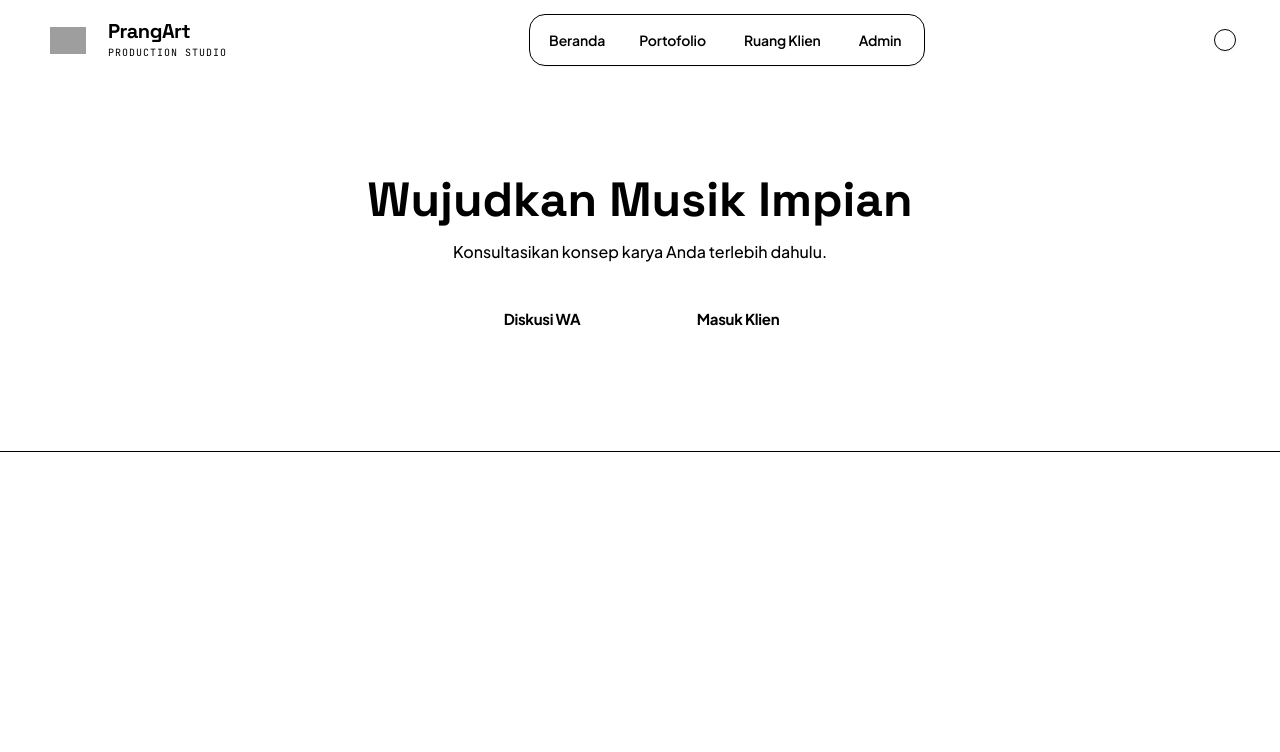
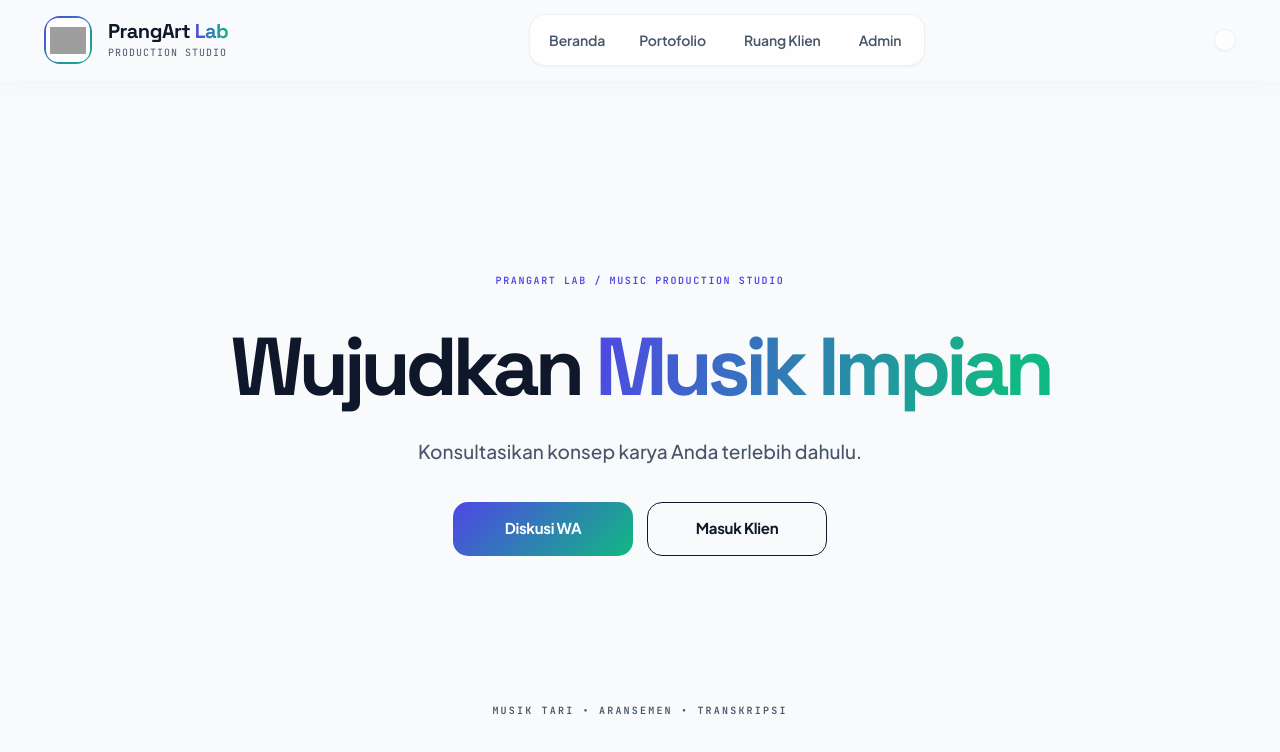
Before and after one commit to PrangArtLab/PrangArt-Lab-Web-Baru, a plain HTML site: page index.html in a window 1280 px wide. Drawn offline with nearby package versions, Linux system fonts and the light colour scheme; grey boxes are pictures that could not be loaded.

Commit message:
Restore base styles and polish the homepage design without icons

```diff
--- a/css/styles.css
+++ b/css/styles.css
@@ -1,40 +1,134 @@
-/* Tambahan estetika premium untuk header & hero */
-body {
-  background:
-    radial-gradient(circle at top left, rgba(79, 70, 229, 0.08), transparent 32%),
-    radial-gradient(circle at bottom right, rgba(16, 185, 129, 0.06), transparent 28%),
-    rgb(var(--base));
+:root {
+  --base: 248 250 252;
+  --surface: 255 255 255;
+  --panel: 241 245 249;
+  --primary: 79 70 229;
+  --accent: 16 185 129;
+  --text-main: 15 23 42;
+  --text-muted: 71 85 105;
+  --border: 226 232 240;
 }
 
-header {
-  border-bottom: 1px solid rgba(var(--border), 0.8) !important;
+.dark {
+  --base: 2 6 23;
+  --surface: 15 23 42;
+  --panel: 30 41 59;
+  --primary: 129 140 248;
+  --accent: 52 211 153;
+  --text-main: 248 250 252;
+  --text-muted: 148 163 184;
+  --border: 51 65 85;
 }
 
-header .max-w-7xl {
-  padding-top: 4px;
-  padding-bottom: 4px;
+* { box-sizing: border-box; }
+html, body {
+  background-color: rgb(var(--base));
+  color: rgb(var(--text-main));
+  font-family: 'Plus Jakarta Sans', sans-serif;
+  scroll-behavior: smooth;
+  transition: background-color 0.3s ease, color 0.3s ease;
+  min-height: 100vh;
 }
 
-header button[onclick*="navigateTo('home')"] {
-  border-radius: 20px;
-  padding: 8px 12px;
+h1, h2, h3, h4, .font-display {
+  font-family: 'Space Grotesk', sans-serif;
+  letter-spacing: -0.02em;
 }
 
+.glass-panel {
+  background: rgba(var(--surface), 0.65);
+  backdrop-filter: blur(20px);
+  -webkit-backdrop-filter: blur(20px);
+  border-bottom: 1px solid rgba(var(--border), 0.5);
+  box-shadow: 0 4px 30px rgba(0, 0, 0, 0.03);
+}
+
+.btn-primary {
+  background: linear-gradient(135deg, rgb(var(--primary)) 0%, rgb(var(--accent)) 100%);
+  color: #fff;
+  transition: all 0.3s cubic-bezier(0.4, 0, 0.2, 1);
+  border: none;
+  position: relative;
+  overflow: hidden;
+}
+.btn-primary::after {
+  content: '';
+  position: absolute;
+  inset: 0;
+  background: linear-gradient(135deg, rgba(255,255,255,0.2), transparent);
+  opacity: 0;
+  transition: opacity 0.3s ease;
+}
+.btn-primary:hover:not(:disabled) {
+  filter: brightness(1.05);
+  box-shadow: 0 10px 25px -5px rgba(var(--primary), 0.5);
+  transform: translateY(-2px);
+}
+.btn-primary:hover:not(:disabled)::after { opacity: 1; }
+.btn-primary:disabled { opacity: 0.6; cursor: not-allowed; filter: grayscale(50%); }
+
+.btn-outline {
+  border: 1px solid rgb(var(--border));
+  color: rgb(var(--text-main));
+  background: rgb(var(--surface));
+  transition: all 0.3s ease;
+  box-shadow: 0 2px 5px rgba(0,0,0,0.02);
+}
+.btn-outline:hover {
+  border-color: rgb(var(--primary));
+  color: rgb(var(--primary));
+  background: rgba(var(--primary), 0.05);
+  transform: translateY(-1px);
+  box-shadow: 0 4px 10px rgba(var(--primary), 0.1);
+}
+
+.nav-pill { color: rgb(var(--text-muted)); }
+.nav-pill:hover { color: rgb(var(--text-main)); background: rgba(var(--text-main), 0.05); }
+.nav-pill.bg-primary {
+  background: linear-gradient(135deg, rgb(var(--primary)), rgb(var(--accent))) !important;
+  color: #fff !important;
+  box-shadow: 0 4px 15px -3px rgba(var(--primary), 0.4);
+}
+
+::-webkit-scrollbar { width: 8px; height: 8px; }
+::-webkit-scrollbar-track { background: rgb(var(--base)); }
+::-webkit-scrollbar-thumb { background: rgb(var(--border)); border-radius: 9999px; }
+::-webkit-scrollbar-thumb:hover { background: rgb(var(--primary)); }
+
+.page-dissolve { animation: pageDissolve 0.4s ease-out forwards; }
+@keyframes pageDissolve {
+  from { opacity: 0; transform: translateY(15px); }
+  to { opacity: 1; transform: translateY(0); }
+}
+.animate-fade-in { animation: fadeIn 0.3s ease-out; }
+@keyframes fadeIn {
+  from { opacity: 0; transform: scale(0.98); }
+  to { opacity: 1; transform: scale(1); }
+}
+
+input:focus, select:focus, textarea:focus {
+  box-shadow: 0 0 0 3px rgba(var(--primary), 0.2) !important;
+}
+
+/* Warna latar yang lembut untuk seluruh halaman. */
+body {
+  background-image:
+    radial-gradient(circle at 5% 0%, rgba(var(--primary), 0.07), transparent 30%),
+    radial-gradient(circle at 100% 70%, rgba(var(--accent), 0.05), transparent 28%);
+}
+
+/* Header dan navigasi dibuat lebih tegas tanpa menambah ikon. */
+header { border-bottom-color: rgba(var(--border), 0.8) !important; }
+header button[onclick*="navigateTo('home')"] { border-radius: 20px; padding: 8px 12px; }
 header button[onclick*="navigateTo('home')"] .w-12 {
   box-shadow: 0 10px 28px -12px rgba(var(--primary), 0.45);
   border: 1px solid rgba(var(--primary), 0.18);
 }
-
-header button[onclick*="navigateTo('home')"] .text-transparent {
-  filter: drop-shadow(0 6px 12px rgba(var(--primary), 0.12));
-}
-
 nav {
-  gap: 8px;
-  background: rgba(var(--surface), 0.62);
+  gap: 6px;
+  background: rgba(var(--surface), 0.72);
   box-shadow: inset 0 1px 0 rgba(255,255,255,0.7);
 }
-
 .nav-pill {
   border-radius: 14px;
   padding: 10px 16px;
@@ -43,114 +137,136 @@ nav {
   transition: all 0.25s ease;
   border: 1px solid transparent;
 }
-
 .nav-pill.bg-primary {
-  background: linear-gradient(135deg, rgb(var(--primary)) 0%, rgb(var(--accent)) 100%) !important;
-  box-shadow: 0 14px 24px -16px rgba(var(--primary), 0.7);
-  border-color: rgba(255,255,255,0.12);
+  background: linear-gradient(135deg, rgb(var(--primary)), rgb(var(--accent))) !important;
+  box-shadow: 0 10px 24px -14px rgba(var(--primary), 0.8);
+  border-color: rgba(255,255,255,0.16);
 }
-
 .nav-pill:not(.bg-primary):hover {
   background: rgba(var(--primary), 0.06);
   border-color: rgba(var(--primary), 0.12);
 }
 
+/* Hero beranda: gradien lembut, hierarki judul yang kuat, tanpa ikon. */
+#page-home { position: relative; }
+#page-home::before {
+  content: '';
+  position: absolute;
+  inset: 20px 10% auto;
+  height: 180px;
+  border-radius: 999px;
+  background: radial-gradient(circle, rgba(var(--primary), 0.1), transparent 65%);
+  filter: blur(40px);
+  pointer-events: none;
+}
 #page-home > div {
+  isolation: isolate;
+  min-height: min(690px, calc(100vh - 80px));
+  display: flex;
+  flex-direction: column;
+  align-items: center;
+  justify-content: center;
+  padding: clamp(100px, 15vh, 150px) 24px clamp(115px, 17vh, 165px);
+  border: 0 !important;
   box-shadow: inset 0 1px 0 rgba(255,255,255,0.8);
+  background:
+    radial-gradient(ellipse at 50% 45%, rgba(var(--primary), 0.12), transparent 42%),
+    radial-gradient(ellipse at 12% 18%, rgba(var(--accent), 0.13), transparent 32%),
+    radial-gradient(ellipse at 88% 82%, rgba(var(--primary), 0.10), transparent 34%),
+    linear-gradient(145deg, rgb(var(--surface)) 8%, rgb(var(--base)) 100%) !important;
 }
-
 #page-home > div::before {
-  background: linear-gradient(135deg, rgba(var(--surface), 0.9), rgba(var(--surface), 0.68));
-  backdrop-filter: blur(6px);
+  content: 'PRANGART LAB  /  MUSIC PRODUCTION STUDIO';
+  display: inline-flex;
+  align-items: center;
+  margin-bottom: 28px;
+  padding: 9px 15px;
+  border: 1px solid rgba(var(--primary), 0.22);
+  border-radius: 999px;
+  background: rgba(var(--surface), 0.76);
+  color: rgb(var(--primary));
+  font: 700 10px/1.2 'JetBrains Mono', monospace;
+  letter-spacing: 0.16em;
+  box-shadow: 0 8px 28px rgba(var(--primary), 0.08);
 }
-
 #page-home > div::after {
-  border-top-color: rgba(var(--border), 0.95);
-  background: linear-gradient(180deg, rgba(var(--base), 0), rgba(var(--base), 0.22));
+  content: 'MUSIK TARI     •     ARANSEMEN     •     TRANSKRIPSI';
+  position: absolute;
+  z-index: -1;
+  bottom: 34px;
+  left: 50%;
+  transform: translateX(-50%);
+  width: min(680px, calc(100% - 40px));
+  padding: 18px 12px;
+  border-top: 1px solid rgba(var(--border), 0.85);
+  color: rgb(var(--text-muted));
+  text-align: center;
+  font: 600 10px/1.5 'JetBrains Mono', monospace;
+  letter-spacing: 0.22em;
 }
-
 #page-home h1 {
+  max-width: 900px;
+  font-size: clamp(46px, 7vw, 82px);
+  line-height: 1.04;
+  letter-spacing: -0.065em;
   text-shadow: 0 8px 22px rgba(var(--primary), 0.08);
+  text-wrap: balance;
 }
-
+#page-home h1 span {
+  background: linear-gradient(105deg, rgb(var(--primary)), rgb(var(--accent)) 90%);
+  -webkit-background-clip: text;
+  background-clip: text;
+  color: transparent;
+}
 #page-home p {
+  max-width: 520px;
+  margin-top: 24px;
   color: rgb(var(--text-muted));
+  font-size: clamp(15px, 1.5vw, 19px);
   font-weight: 500;
+  line-height: 1.8;
 }
-
-#page-home .mt-8 {
-  padding-bottom: 12px;
-}
-
-#page-home .btn-primary,
-#page-home .btn-outline {
+#page-home .mt-8 { gap: 14px; margin-top: 34px; padding-bottom: 12px; }
+#page-home .btn-primary, #page-home .btn-outline {
   min-width: 180px;
+  min-height: 54px;
+  padding-left: 26px;
+  padding-right: 26px;
+  border-radius: 15px;
   font-size: 15px;
   letter-spacing: -0.02em;
   box-shadow: 0 18px 30px -22px rgba(var(--primary), 0.8);
 }
-
 #page-home .btn-outline {
-  background: rgba(var(--surface), 0.75);
+  background: rgba(var(--surface), 0.78);
   border-color: rgba(var(--border), 0.9);
 }
-
-#page-home .btn-outline:hover {
-  background: rgba(var(--primary), 0.04);
-}
-
+#page-home .btn-outline:hover { background: rgba(var(--primary), 0.04); }
 #page-home .btn-primary:hover {
   transform: translateY(-2px) scale(1.01);
   box-shadow: 0 18px 40px -18px rgba(var(--primary), 0.9);
 }
 
-/* Versi lebih premium untuk tombol nav yang aktif */
-#nav-home.bg-primary,
-#nav-portfolio.bg-primary,
-#nav-client.bg-primary,
-#nav-admin.bg-primary {
-  position: relative;
+@media (max-width: 640px) {
+  #page-home > div { min-height: 620px; padding: 100px 20px 120px; }
+  #page-home > div::before { max-width: 100%; font-size: 8px; letter-spacing: 0.1em; }
+  #page-home > div::after { font-size: 8px; letter-spacing: 0.12em; }
+  #page-home h1 { font-size: clamp(42px, 12vw, 60px); }
+  #page-home .mt-8 { flex-wrap: wrap; }
 }
 
-#nav-home.bg-primary::before,
-#nav-portfolio.bg-primary::before,
-#nav-client.bg-primary::before,
-#nav-admin.bg-primary::before {
-  content: '';
-  position: absolute;
-  inset: 0;
-  border-radius: inherit;
-  background: linear-gradient(180deg, rgba(255,255,255,0.16), rgba(255,255,255,0));
-  pointer-events: none;
-}
-
-/* Sederhanakan efek agar terasa modern tanpa ikon */
-#page-home {
-  position: relative;
-}
-
-#page-home::before {
-  content: '';
-  position: absolute;
-  inset: 20px 10% auto 10%;
-  height: 180px;
-  border-radius: 999px;
-  background: radial-gradient(circle, rgba(var(--primary), 0.08), transparent 60%);
-  filter: blur(40px);
-  pointer-events: none;
-}
-
-/* Print */
 @media print {
   body * { visibility: hidden; }
   #official-doc-modal:not(.hidden) #official-doc-canvas,
   #official-doc-modal:not(.hidden) #official-doc-canvas *,
   #contract-doc-modal:not(.hidden) #contract-doc-canvas,
-  #contract-doc-modal:not(.hidden) #contract-doc-canvas * {
-    visibility: visible;
-  }
+  #contract-doc-modal:not(.hidden) #contract-doc-canvas * { visibility: visible; }
   #official-doc-modal:not(.hidden) #official-doc-canvas,
   #contract-doc-modal:not(.hidden) #contract-doc-canvas {
-    position: fixed; left: 0; top: 0; width: 100%; box-shadow: none !important;
+    position: fixed;
+    left: 0;
+    top: 0;
+    width: 100%;
+    box-shadow: none !important;
   }
 }
```
